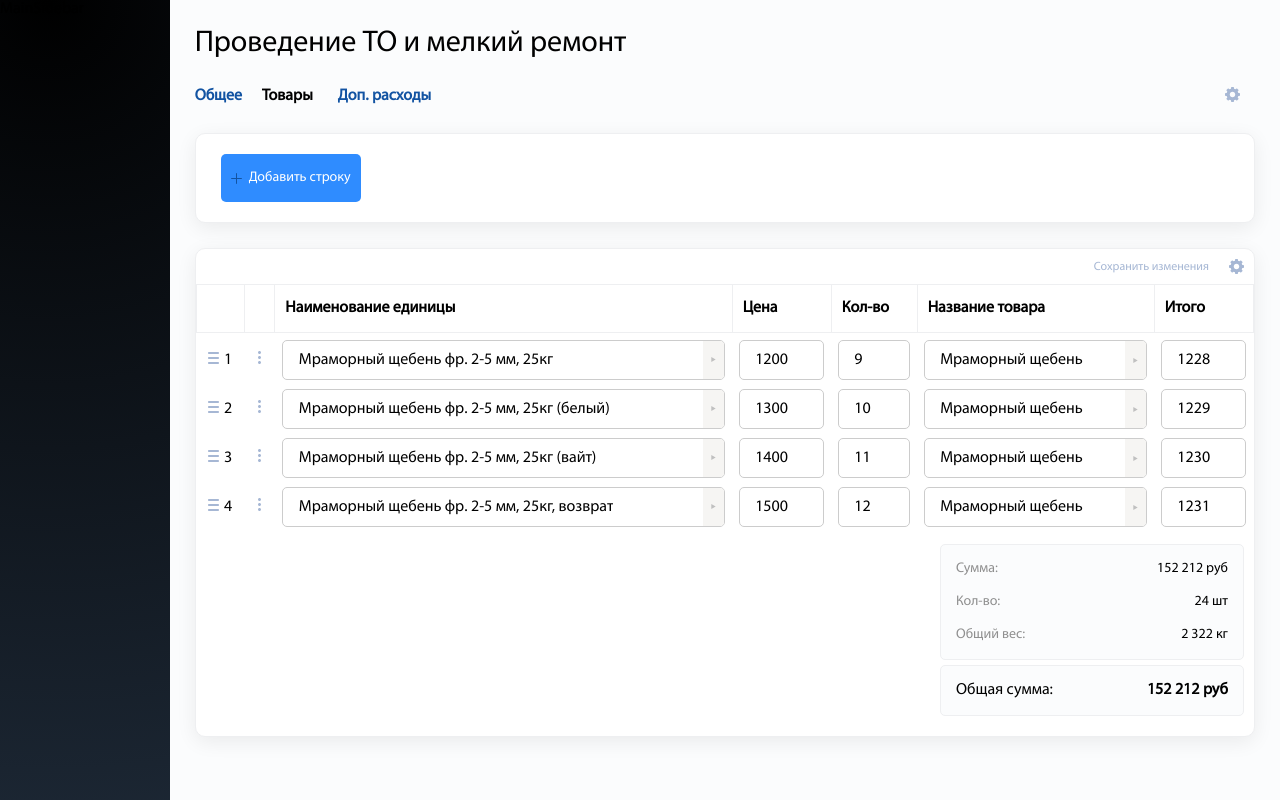
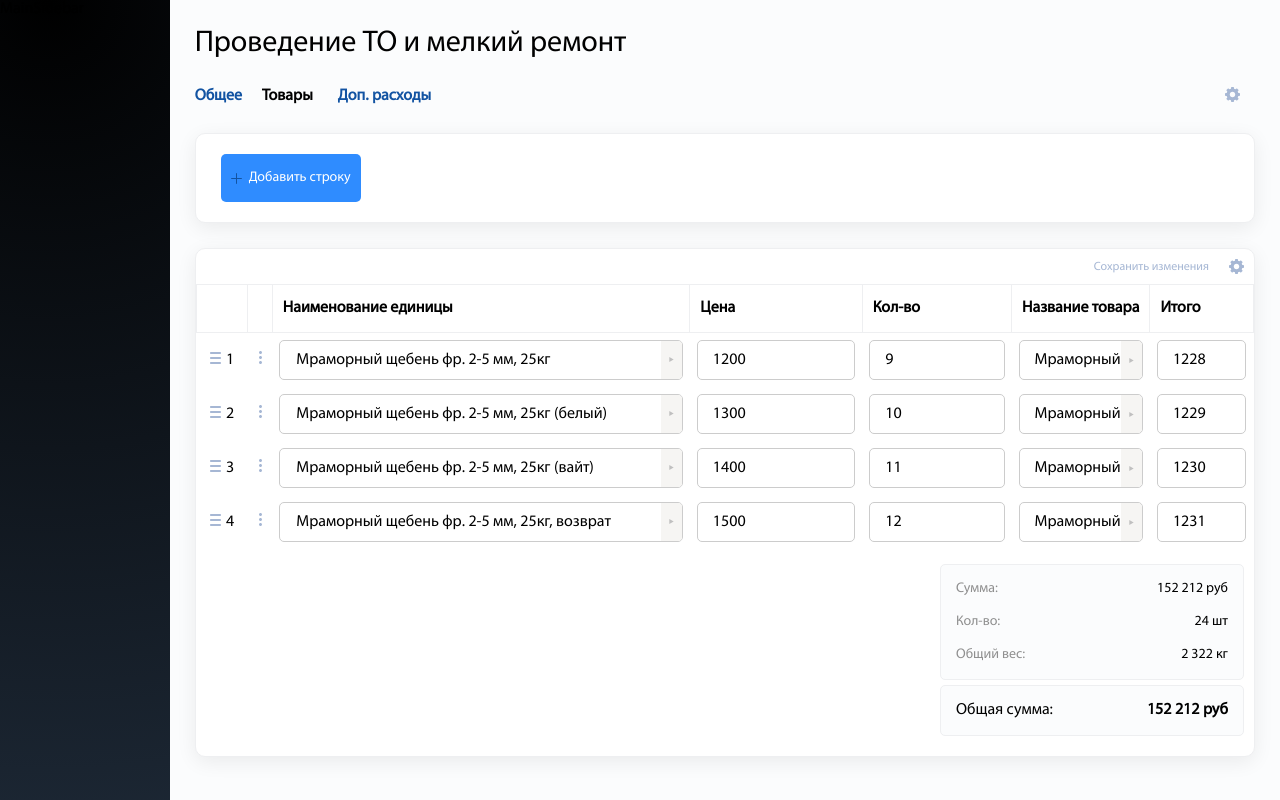
Before and after one commit to eugened503/opt6-test, a Vue app: page / in a window 1280 px wide. Built offline with nearby package versions, Linux system fonts and the light colour scheme.

Commit message:
feat: added text cropping

```diff
--- a/src/components/ContentMenu.vue
+++ b/src/components/ContentMenu.vue
@@ -2,7 +2,6 @@
   <div class="menu">
     <button
       class="menu__button"
-      :class="{ active: displayingColumns }"
       type="button"
       @click="displayingColumnsToggle"
     >
@@ -13,7 +12,6 @@
       class="menu__button"
       :class="{ active: columnOrder }"
       type="button"
-      @click="columnOrderToggle"
     >
       <span>Порядок столбцов</span>
       <div class="menu__arrow"></div>
@@ -22,26 +20,15 @@
 </template>
 
 <script setup>
-import { ref } from "vue";
 
 // эмиты
 const emit = defineEmits(["displayColumnsMenuToggle"]);
 
-// данные
-const displayingColumns = ref(false);
-const columnOrder = ref(false);
-
 // методы
 const displayingColumnsToggle = () => {
-  displayingColumns.value = true;
-  columnOrder.value = false;
   emit("displayColumnsMenuToggle");
 };
 
-const columnOrderToggle = () => {
-  columnOrder.value = true;
-  displayingColumns.value = false;
-};
 </script>
 
 <style scoped lang="scss">
@@ -64,6 +51,10 @@ const columnOrderToggle = () => {
     align-items: center;
     padding: 7px 9px;
 
+    &:hover {
+      background-color: #eef3f8;
+    }
+
     &:nth-child(1) {
       border-radius: 5px 5px 0 0;
     }
@@ -78,10 +69,6 @@ const columnOrderToggle = () => {
       font-size: 14px;
       color: #161616;
     }
-
-    &.active {
-      background-color: #eef3f8;
-    }
   }
 
   &__arrow {
--- a/src/components/TheTable.vue
+++ b/src/components/TheTable.vue
@@ -19,7 +19,7 @@
       <table class="table">
         <thead>
           <tr>
-            <th scope="col" v-for="item in col">
+            <th scope="col" v-for="item in col" :class="[item.prop]">
               <span v-if="item.label !== 'id' && item.label !== 'action'" @mouseover="mouseOver"
                 @mouseleave="mouseLeave">
                 {{ item.label }}
@@ -32,7 +32,7 @@
         </thead>
         <tbody>
           <tr v-for="(item, index) in tableDataConverter" :key="item.id">
-            <th scope="row" v-for="el in item">
+            <td scope="row" v-for="el in item">
               <div>
                 <span v-if="item.price === el && '' !== el" class="title">Цена</span>
                 <span v-if="item.quantity === el && '' !== el" class="title">Кол-во</span>
@@ -68,12 +68,13 @@
                     удалить
                   </button>
                 </div>
-                <div v-if="item.nameUnit && item.nameUnit === el" class="table__select">
+                <div v-if="item.nameUnit && item.nameUnit === el" class="table__select"
+                  :class="{ 'select-display': item.nameUnit === 'Выберите значение' }">
                   <span class="title">Наименование единицы</span>
                   <v-select v-model="selectedNameUnits[index]" :options="options" />
                 </div>
               </div>
-            </th>
+            </td>
           </tr>
         </tbody>
       </table>
@@ -362,17 +363,6 @@ const addTriangleIcon = () => {
   });
 };
 
-// const styleTable = () => {
-//   const colsThead = document.querySelectorAll("thead th");
-//   colsThead[0].style.width = "calc(50 / 1460 * 100%)";
-//   colsThead[1].style.width = "calc(30 / 1460 * 100%)";
-//   colsThead[2].style.width = "calc(630 / 1460 * 100%)";
-//   colsThead[3].style.width = "calc(218 / 1460 * 100%)";
-//   colsThead[4].style.width = "calc(218 / 1460 * 100%)";
-//   colsThead[5].style.width = "calc(170 / 1460 * 100%)";
-//   colsThead[6].style.width = "calc(151 / 1460 * 100%)";
-// };
-
 // отправка данных на бекенд
 const fetchData = () => {
   const url = "https://jsonplaceholder.typicode.com/posts/";
@@ -398,7 +388,6 @@ onMounted(() => {
   nextTick(() => {
     buttonListeners();
     addTriangleIcon();
-    //styleTable();
   });
 });
 
@@ -427,7 +416,6 @@ watch(
     if (newTableDataConverter) {
       isSave.value = true;
     }
-    //console.log('newTableDataConverter', newTableDataConverter);
   },
   { deep: true },
 );
@@ -526,17 +514,10 @@ watch(
     border: none;
     text-align: left;
     background-color: #fff;
-    white-space: nowrap;
 
     @media screen and (max-width: 1059px) {
       display: flex;
     }
-
-    // th {
-    //   width: 100%;
-    //   overflow: hidden;
-    //   text-overflow: ellipsis;
-    // }
 
     thead {
       @media screen and (max-width: 1059px) {
@@ -547,35 +528,7 @@ watch(
         border: 1px solid #eeeff1;
         cursor: pointer;
         padding: 14px 10px;
-        overflow: hidden;
-
-        &:first-child {
-          max-width: calc(71 / 1449 * 100%);
-        }
-
-        &:nth-child(2) {
-          max-width: calc(20 / 1449 * 100%);
-        }
-
-        &:nth-child(3) {
-          max-width: calc(623 / 1449 * 100%);
-        }
-
-        &:nth-child(4) {
-          max-width: calc(216 / 1449 * 100%);
-        }
-
-        &:nth-child(5) {
-          max-width: calc(216 / 1449 * 100%);
-        }
-
-        &:nth-child(6) {
-          max-width: calc(167 / 1449 * 100%);
-        }
-
-        &:last-child {
-          max-width: calc(142 / 1449 * 100%);
-        }
+        white-space: nowrap;
 
         span {
           display: block;
@@ -594,11 +547,8 @@ watch(
       }
     }
 
+    th,
     td {
-      text-align: left;
-    }
-
-    th {
       text-align: left;
     }
 
@@ -627,8 +577,12 @@ watch(
         cursor: pointer;
       }
 
-      th {
-        padding: 5px 7px 0 7px;
+      td {
+        padding: 5px 7px;
+        position: relative;
+        max-width: 100px;
+        white-space: nowrap;
+        text-overflow: clip;
 
         @media screen and (max-width: 1059px) {
           padding: 0;
@@ -646,6 +600,34 @@ watch(
       width: 5px;
       height: 5px;
       transform: rotate(-90deg);
+    }
+
+    .id {
+      width: calc(71 / 1449 * 100%);
+    }
+
+    .action {
+      width: calc(20 / 1449 * 100%);
+    }
+
+    // .nameUnit {
+    //   width: calc(623 / 1449 * 100%);
+    // }
+
+    // .price {
+    //   width: calc(216 / 1449 * 100%); //!
+    // }
+
+    // .quantity {
+    //   width: calc(216 / 1449 * 100%); //!
+    // }
+
+    .productName {
+      width: calc(167 / 1449 * 100%);
+    }
+
+    .total {
+      width: calc(142 / 1449 * 100%);
     }
 
     &__buttons {
@@ -714,6 +696,7 @@ watch(
       border: solid 1px #ccc;
       background-color: #fff;
       padding: 10px 15px 9px;
+      overflow: hidden;
     }
 
     &__cell-button {
@@ -750,11 +733,11 @@ watch(
   }
 
   &__selected {
-    padding: 0 !important; //
-    margin: 0 !important; //
+    padding: 0 !important;
+    margin: 0 !important;
     opacity: 1 !important;
-    overflow: hidden;
-    text-wrap: nowrap;
+    white-space: nowrap;
+    text-overflow: clip;
     color: #000 !important;
 
     @media screen and (max-width: 1059px) {
@@ -765,6 +748,8 @@ watch(
   &__selected-options {
     padding: 0 !important;
     flex-wrap: nowrap !important;
+    white-space: nowrap;
+    overflow: hidden;
   }
 
   &__search {
@@ -811,10 +796,10 @@ watch(
       color: #161616;
     }
   }
+}
 
-  .vs1 {
-    &__listbox {}
-  }
+.select-display .vs__selected {
+  display: none;
 }
 
 #vs4__listbox {
```
